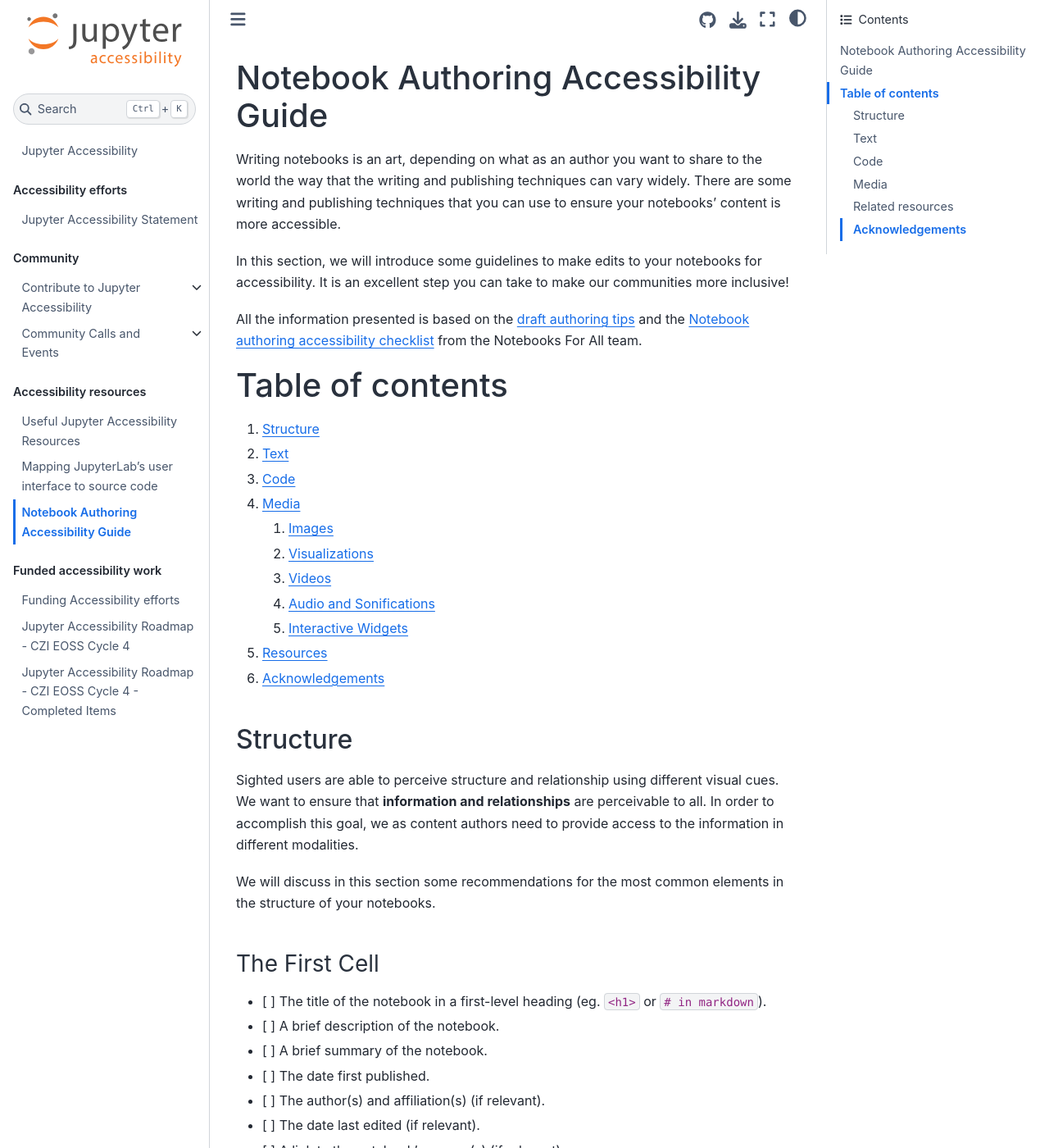
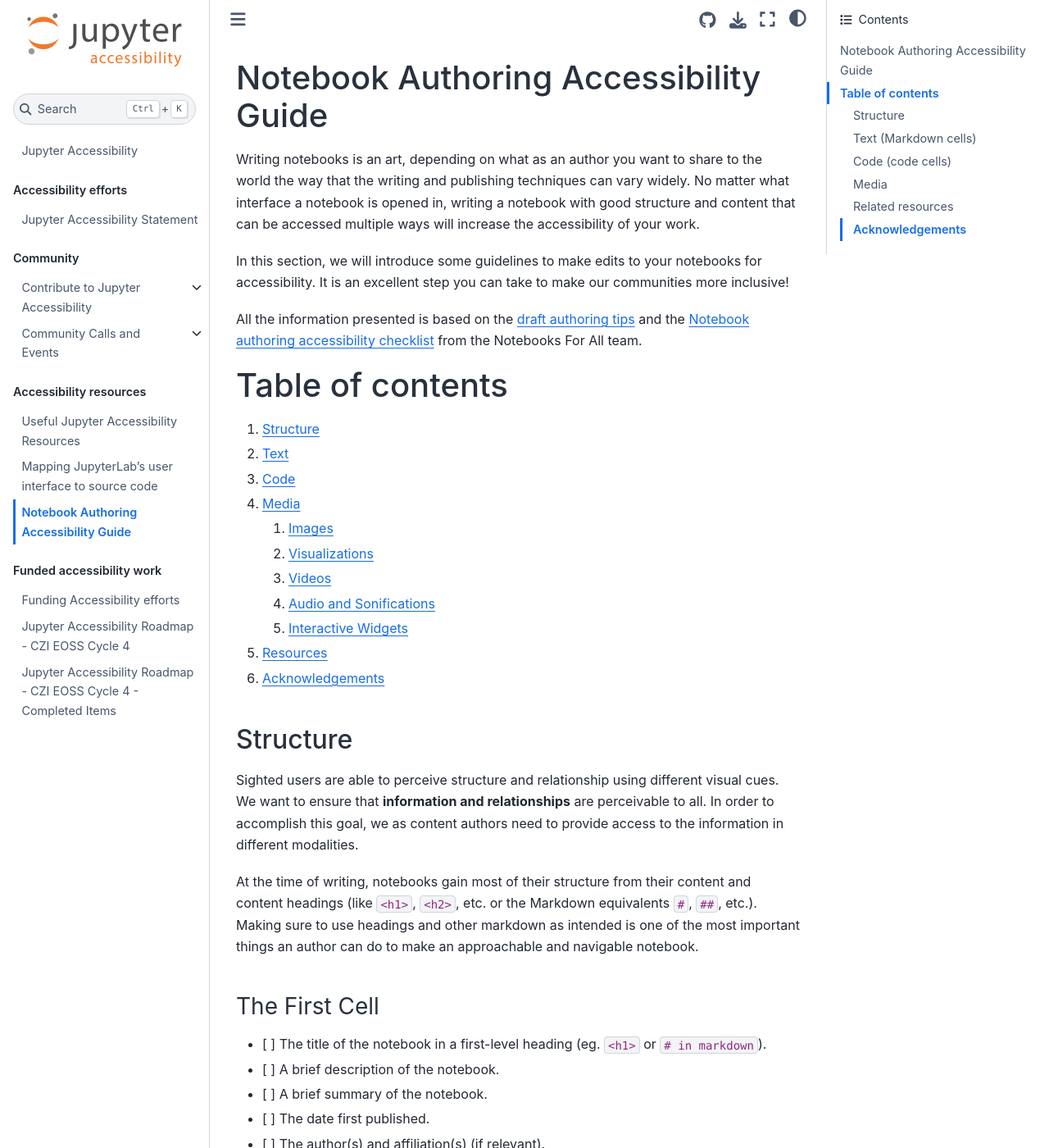
Before and after one commit to jupyter/accessibility, a Jupyter Book: the page built from docs/resources/notebook-authoring-guide.md, in a window 1280 px wide and 1400 px high. Shown: the whole window at 82% size. Built offline with Jupyter Book 1.0.4 settings and Sphinx 7.4.7 and the Sphinx Book theme 1.1.4, drawn with Linux system fonts in a browser that asks for light colours; pages that are not in the unit, such as notebooks, are missing from menus; some of the changed text lies outside the part shown.

Commit message:
Apply suggestions from code review
Co-authored-by: Isabela Presedo-Floyd <50221806+isabela-pf@users.noreply.github.com>

```diff
--- a/docs/resources/notebook-authoring-guide.md
+++ b/docs/resources/notebook-authoring-guide.md
@@ -1,6 +1,6 @@
 # Notebook Authoring Accessibility Guide
 
-Writing notebooks is an art, depending on what as an author you want to share to the world the way that the writing and publishing techniques can vary widely. There are some writing and publishing techniques that you can use to ensure your notebooks' content is more accessible.
+Writing notebooks is an art, depending on what as an author you want to share to the world the way that the writing and publishing techniques can vary widely. No matter what interface a notebook is opened in, writing a notebook with good structure and content that can be accessed multiple ways will increase the accessibility of your work.
 
 In this section, we will introduce some guidelines to make edits to your notebooks for accessibility. It is an excellent step you can take to make our communities more inclusive!
 
@@ -23,7 +23,7 @@
 
 Sighted users are able to perceive structure and relationship using different visual cues. We want to ensure that **information and relationships** are perceivable to all. In order to accomplish this goal, we as content authors need to provide access to the information in different modalities.
 
-We will discuss in this section some recommendations for the most common elements in the structure of your notebooks.
+At the time of writing, notebooks gain most of their structure from their content and content headings (like `<h1>`, `<h2>`, etc. or the Markdown equivalents `#`, `##`, etc.). Making sure to use headings and other markdown as intended is one of the most important things an author can do to make an approachable and navigable notebook.
 
 ### The First Cell
 
@@ -36,12 +36,12 @@
 - [ ] A link to the notebook's source(s) (if relevant).
 - [ ] A table of contents in an [ordered list](https://www.markdownguide.org/basic-syntax/#ordered-lists) (`1., 2.,` etc. in Markdown).
 
-### The Rest of the Cells
+### Other cells
 
-- [ ] There is only one H1 (`#` in Markdown) used in the notebook.
-- [ ] The notebook uses other [heading tags](https://www.markdownguide.org/basic-syntax/#headings) in order without skipping numbers.
+- [ ] There should be only one H1 (`#` in Markdown) used in the notebook; it should not appear in other cells.
+- [ ] The notebook uses other [heading tags](https://www.markdownguide.org/basic-syntax/#headings) in order throughout. This creates a table of contents that supports the whole notebook.
 
-## Text <a name="text"></a>
+## Text (Markdown cells)<a name="text"></a>
 
 - [ ] All link text is descriptive. It tells users where they will be taken if they open the link.
 - [ ] Use plain language wherever possible.
@@ -50,7 +50,7 @@
 - [ ] Text is broken into paragraphs and/or cells where relevant.
 - [ ] Text is in complete sentences where relevant.
 
-## Code <a name="code"></a>
+## Code (code cells) <a name="code"></a>
 
 - [ ] Code sections are introduced and explained before they appear in the notebook. This can be fulfilled with a heading in a prior Markdown cell, a sentence preceding it, or a code comment in the code section.
 - [ ] Code has explanatory comments (if relevant). This is most important for long sections of code.
@@ -74,6 +74,7 @@
     - [ ] If no other options will work, the image is described in surrounding paragraphs.
 
 - [ ] Any [text present in images](https://www.w3.org/WAI/WCAG21/Understanding/images-of-text.html) exists in a text form outside of the image (this can be alt text, captions, or surrounding text.)
+- [ ] Content in images [have enough contrast](https://www.w3.org/TR/WCAG22/#contrast-minimum) for its type.
 
 ### Visualizations <a name="visualizations"></a>
 
```
